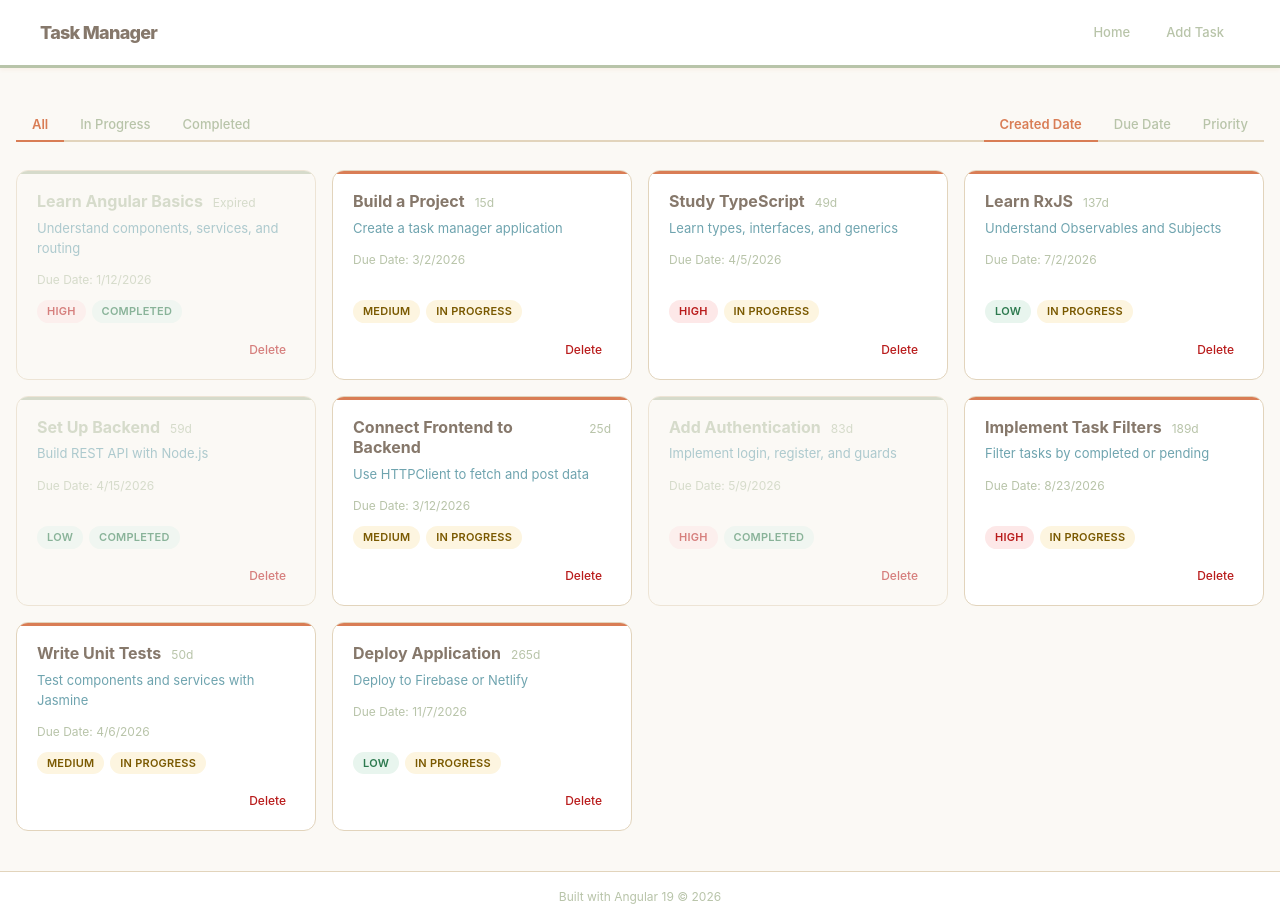
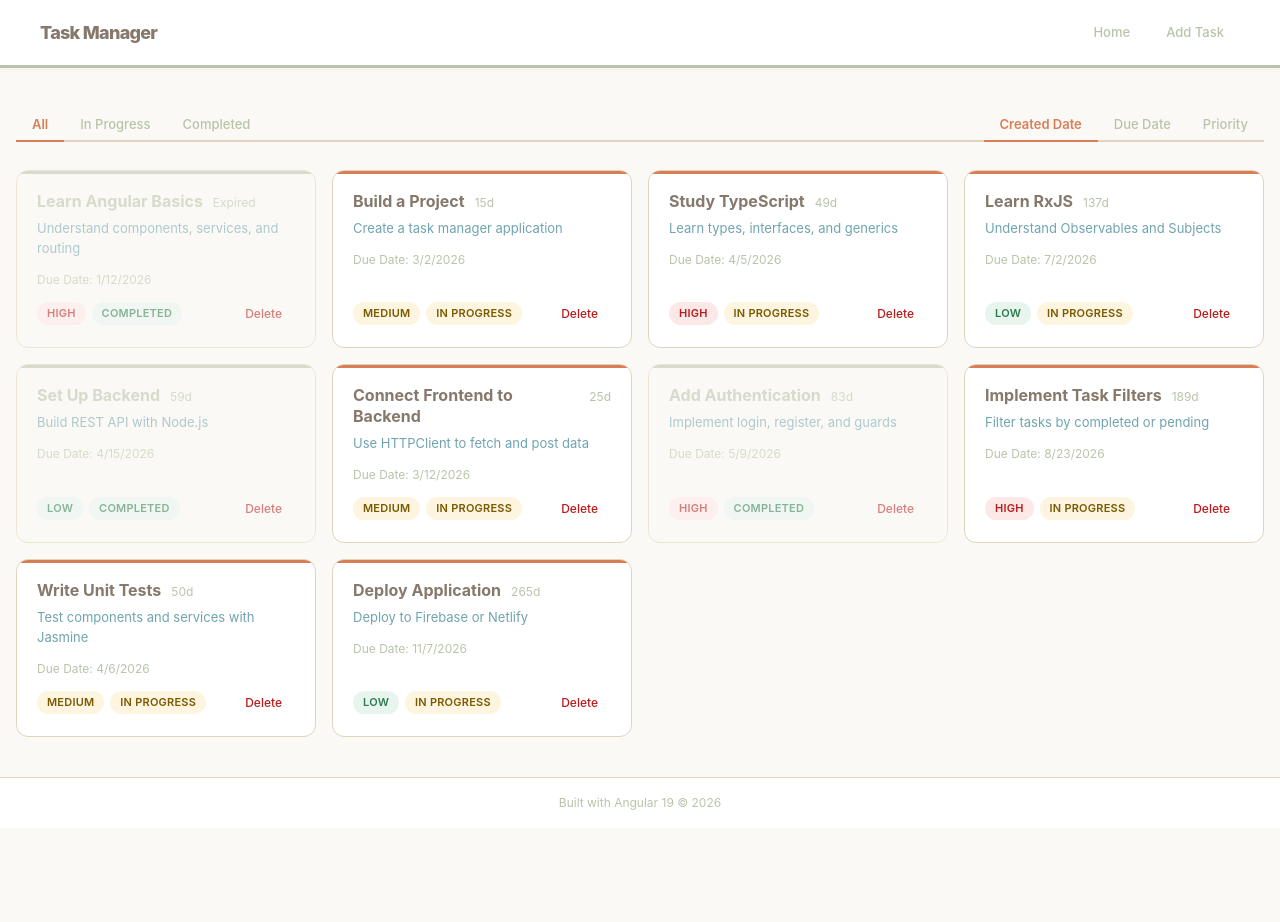
Before and after one commit to AlhanoufKMLz/tasks-manager, an Angular app: page / in a window 1280 px wide. After the commit the page ends 828 px from the top, so only its background shows below. Built offline with nearby package versions, Linux system fonts and the light colour scheme.

Commit message:
update styling

```diff
--- a/src/app/pages/task-list/task-list.css
+++ b/src/app/pages/task-list/task-list.css
@@ -115,7 +115,7 @@
   background: var(--surface);
   border: 1px solid var(--border);
   border-radius: var(--radius);
-  padding: 20px 20px 56px;
+  padding: 20px;
   display: flex;
   flex-direction: column;
   gap: 10px;
@@ -204,9 +204,7 @@
 }
 
 .delete-btn {
-  position: absolute;
-  bottom: 16px;
-  right: 16px;
+  margin-left: auto;
   background: transparent;
   color: var(--danger);
   border: 1px solid transparent;
```
